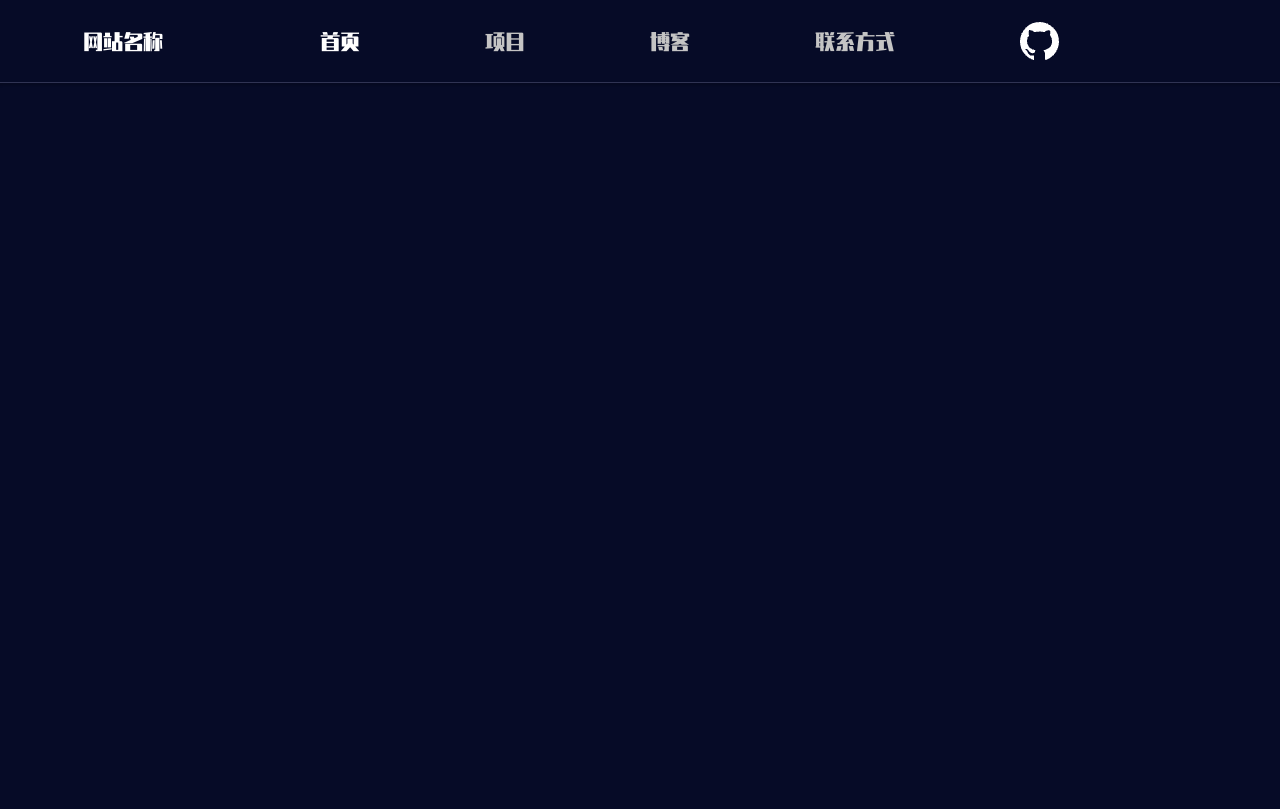
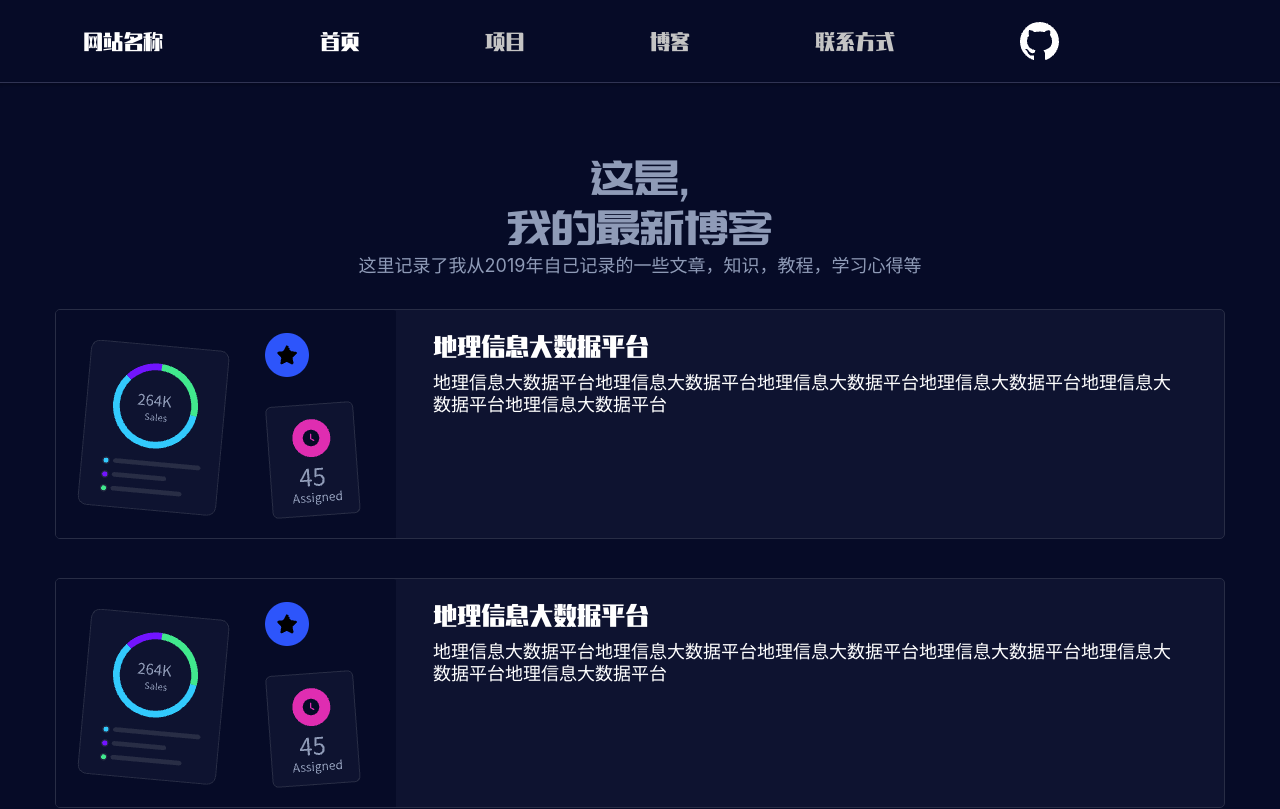
Before and after one commit to drlsxs/mysite, a React (Create React App) app: page /blog in a window 1280 px wide. Before the commit this address had no page. Shown: the top 809 px of the page. Built offline with nearby package versions, Linux system fonts and the light colour scheme.

Commit message:
博客页面

```diff
--- a/src/App.js
+++ b/src/App.js
@@ -3,7 +3,8 @@ import {BrowserRouter as Router, Route, Routes} from 'react-router-dom';
 import GlobalStyle from "./styles/GlobalStyle";
 import Header from "./components/Header";
 import Home from "./page/Home";
-import Project from "./page/Project";;
+import Project from "./page/Project";
+import Blog from "./page/Blog";
 
 function App() {
     return (
@@ -13,6 +14,7 @@ function App() {
             <Routes>
                 <Route exact path="/" element={<Home/>}/>
                 <Route exact path="/project" element={<Project/>}/>
+                <Route exact path="/blog" element={<Blog/>}/>
             </Routes>
         </Router>
     );
--- /dev/null
+++ b/src/components/BlogItem/index.js
@@ -0,0 +1,80 @@
+import React from 'react';
+import styled from "styled-components";
+import BlogImages from "../../assets/site/Blog images.png";
+
+const BlogWrapper = styled.div`
+  height: 230px;
+  box-sizing: border-box;
+  width: 100%;
+
+
+
+  /* 自动布局 */
+  display: flex;
+  border-radius: 5px;
+  overflow: hidden;
+  flex-direction: row;
+  justify-content: flex-start;
+  align-items: flex-start;
+  padding: 0px;
+  margin-bottom: 39px;
+  background: rgb(14, 19, 48);
+  border: 1px solid rgb(40, 45, 69);
+  .blog-cover {
+    img{
+      width: 340px;
+      height: 230px;
+      object-fit: cover;
+    }
+  }
+  .blog-detail {
+    width: calc(100% - 340px);
+    height: 100%;
+    padding: 25px 37px;
+    .blog-title{
+      color: rgb(255, 255, 255);
+      font-family: ZhenyanGB;
+      font-size: 24px;
+      font-weight: 400;
+      line-height: 22px;
+      letter-spacing: 0%;
+      text-align: left;
+      margin-bottom: 15px;
+    }
+    .blog-content{
+      color: rgb(255, 255, 255);
+      font-family: Noto Sans SC;
+      font-size: 18px;
+      font-weight: 400;
+      line-height: 22px;
+      letter-spacing: 0%;
+      text-align: left;
+      height: 100px;
+    }
+  }
+`;
+
+const BlogItem = (props) => {
+    return (
+        <BlogWrapper>
+            <div className="blog-cover">
+                <img src={BlogImages} alt=""/>
+            </div>
+            <div className="blog-detail">
+                <div className="blog-title">
+                    地理信息大数据平台
+                </div>
+                <div className="blog-content">
+                    地理信息大数据平台地理信息大数据平台地理信息大数据平台地理信息大数据平台地理信息大数据平台地理信息大数据平台
+                </div>
+                <div className="blog-info">
+                    <div className="bloginfoitem date">
+
+                    </div>
+                </div>
+            </div>
+        </BlogWrapper>
+    );
+};
+
+export default BlogItem;
--- a/src/components/ProduceItem/index.js
+++ b/src/components/ProduceItem/index.js
@@ -32,6 +32,7 @@ const ProductItemWrapper = styled.div`
     img{
       height: 230px;
       margin-bottom: 19px;
+      cursor: pointer;
     }
   }
   .project-name{
@@ -46,8 +47,7 @@ const ProductItemWrapper = styled.div`
     line-height: 32px;
     text-align: left;
 
-
-
+    cursor: pointer;
     /* 自动布局 */
     display: flex;
     flex-direction: column;
--- /dev/null
+++ b/src/page/Blog/index.js
@@ -0,0 +1,62 @@
+import React from 'react';
+import styled from "styled-components";
+import Introduce from "../../components/Introduce";
+import {Container} from "../../styles/media";
+import BlogItem from "../../components/BlogItem";
+const BlogWrapper = styled.div`
+`;
+
+const Blog = () => {
+    const blogList = [
+        {
+            name: '地理信息大数据平台',
+            desc: '地理信息大数据平台地理信息大数据平台地理信息大数据平台地理信息大数据平台地理信息大数据平台地理信息大数据平台',
+            time: '2021年10月',
+            cover: 'https://knomed.oss-cn-hangzhou.aliyuncs.com/images/20230406235022.png',
+            category: 'cesium',
+            tags: ['cesium','gis'],
+        },
+        {
+            name: '地理信息大数据平台',
+            desc: '地理信息大数据平台地理信息大数据平台地理信息大数据平台地理信息大数据平台地理信息大数据平台地理信息大数据平台',
+            time: '2021年10月',
+            cover: 'https://knomed.oss-cn-hangzhou.aliyuncs.com/images/20230406235022.png',
+            category: 'cesium',
+            tags: ['cesium','gis'],
+        },
+        {
+            name: '地理信息大数据平台',
+            desc: '地理信息大数据平台地理信息大数据平台地理信息大数据平台地理信息大数据平台地理信息大数据平台地理信息大数据平台',
+            time: '2021年10月',
+            cover: 'https://knomed.oss-cn-hangzhou.aliyuncs.com/images/20230406235022.png',
+            category: 'cesium',
+            tags: ['cesium','gis'],
+        },
+    ];
+    return (
+        <BlogWrapper>
+            <Introduce>
+                {{
+                    header: <div>
+                        这是, <br/>
+                        我的最新博客
+                    </div>,
+                    content: <div>
+                        这里记录了我从2019年自己记录的一些文章，知识，教程，学习心得等
+                    </div>
+                }}
+            </Introduce>
+            <Container>
+                <div className="wrap">
+                    {
+                        blogList.map(blog => {
+                            return <BlogItem />
+                        })
+                    }
+                </div>
+            </Container>
+        </BlogWrapper>
+    );
+};
+
+export default Blog;
--- a/src/page/Project/index.js
+++ b/src/page/Project/index.js
@@ -11,7 +11,6 @@ const ProjectWrapper = styled.div`
 `;
 
 const Project = () => {
-    const detail = "";
     const productList = [
         {
             name: '地理信息大数据平台',
```
Also changed, not shown: src/assets/site/Blog images.png (added).
